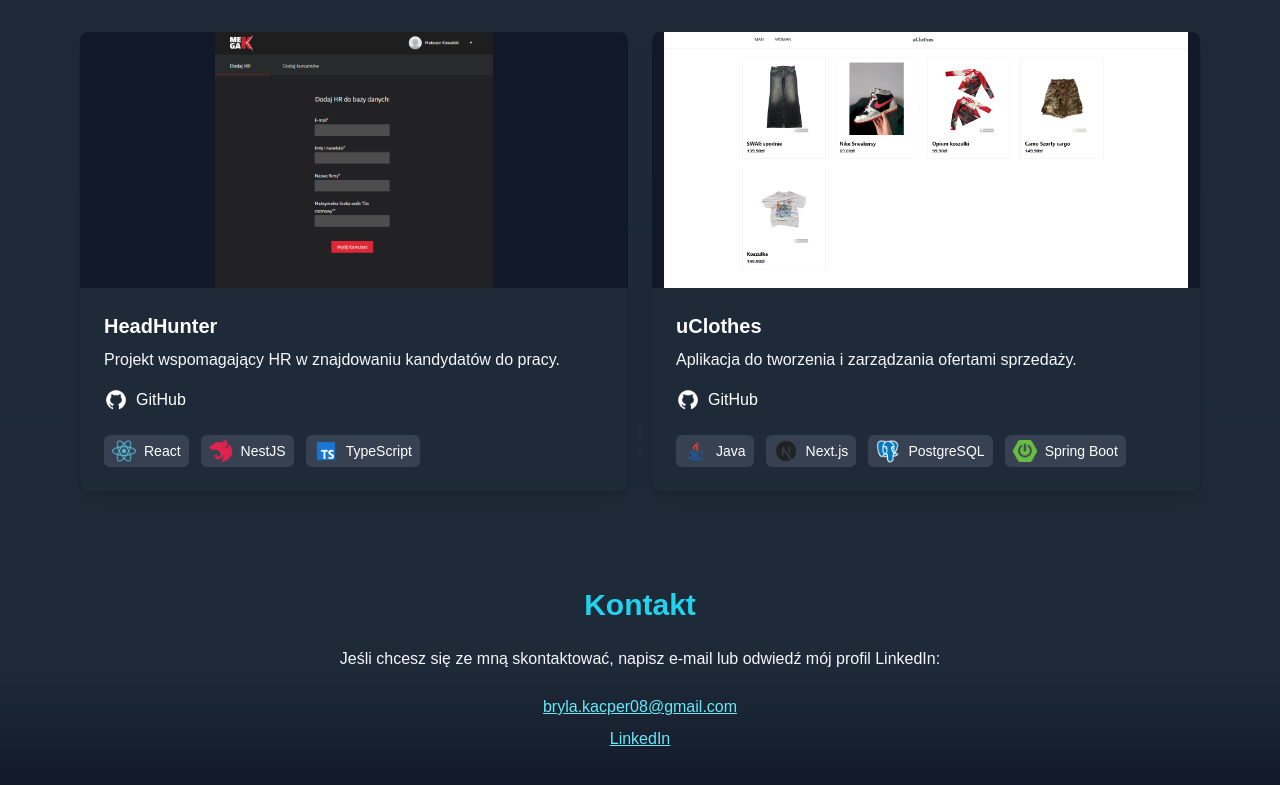
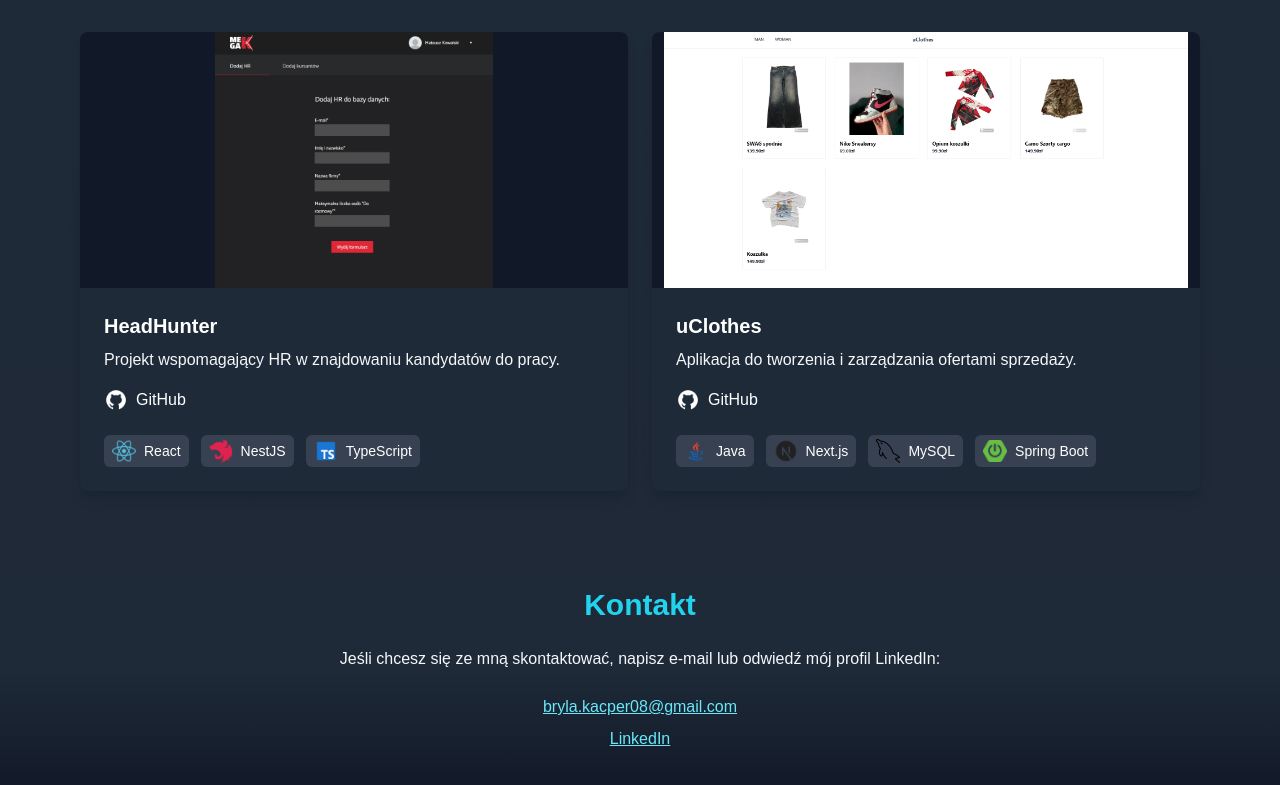
Before and after one commit to Brylson123/NextJS-Portfolio, a Next.js app: page / in a window 1280 px wide. Shown: the part 2408-3193 px from the top of the page. Built offline with nearby package versions, Linux system fonts and the light colour scheme.

Commit message:
Correct techstack for project

```diff
--- a/src/app/sections/Projects.tsx
+++ b/src/app/sections/Projects.tsx
@@ -43,7 +43,7 @@ const projects: ProjectsType = {
             technologies: [
                 { name: 'Java', icon: '/tech/java.png' },
                 { name: 'Next.js', icon: '/tech/next.png' },
-                { name: 'PostgreSQL', icon: '/tech/postgresql.png' },
+                { name: 'MySQL', icon: '/tech/mysql.png' },
                 { name: 'Spring Boot', icon: '/tech/spring.png' },
             ],
         },
@@ -68,7 +68,7 @@ const projects: ProjectsType = {
             technologies: [
                 { name: 'Java', icon: '/tech/java.png' },
                 { name: 'Next.js', icon: '/tech/next.png' },
-                { name: 'PostgreSQL', icon: '/tech/postgresql.png' },
+                { name: 'MySQL', icon: '/tech/mysql.png' },
                 { name: 'Spring Boot', icon: '/tech/spring.png' },
             ],
         },
```
